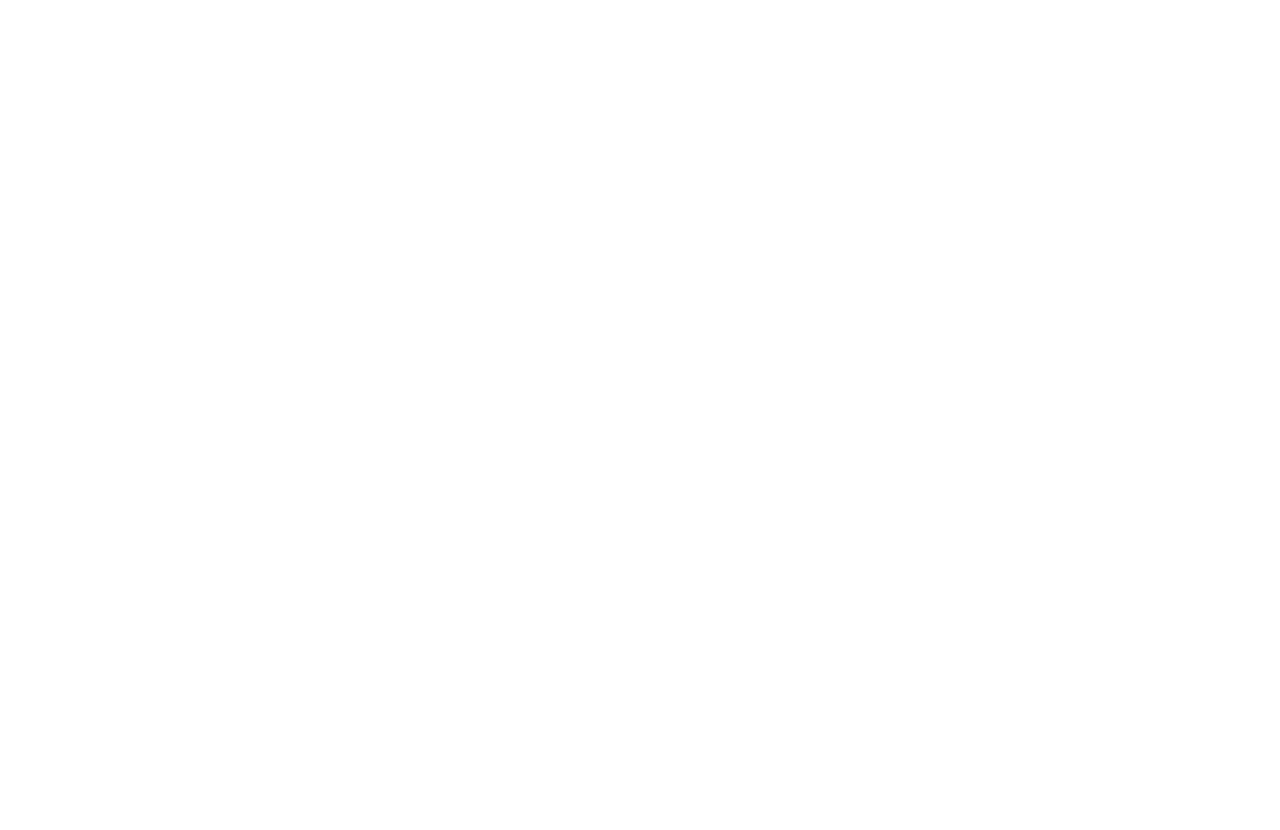
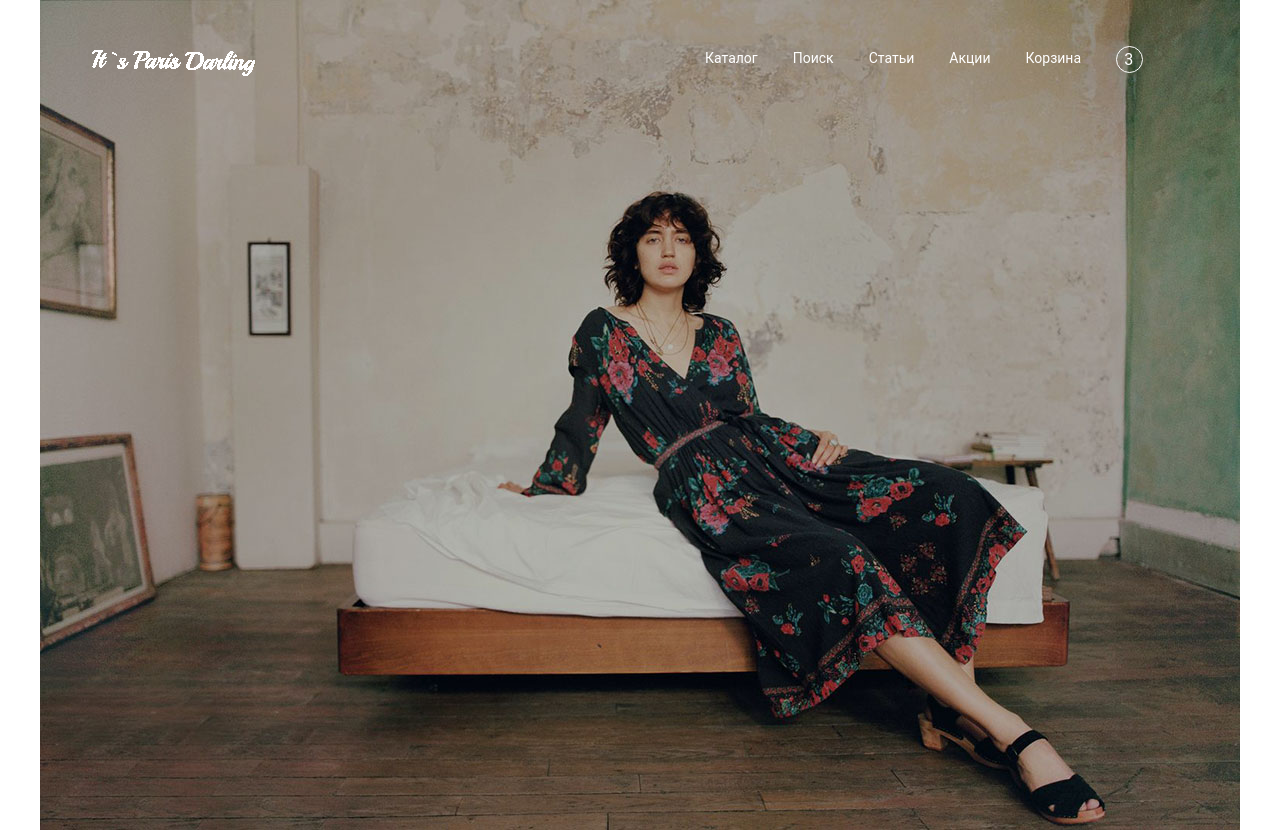
Before and after one commit to KseniaGlazova/Its_Paris_Darling, a plain HTML site: page index.html in a window 1280 px wide. Before the commit the page ends 800 px from the top, so only its background shows below. Drawn offline with Linux system fonts and the light colour scheme.

Commit message:
Header, main menu and logo added

```diff
--- a/Main.css
+++ b/Main.css
@@ -0,0 +1,65 @@
+*{
+    margin: 0;
+    padding: 0;
+}
+body {
+    font-family: Roboto, Verdana, sans-serif;
+
+}
+
+.clear {
+    clear: both;
+}
+.wrapper{
+    width: 1200px;
+    margin: 0 auto;
+}
+.header{
+    background: url(images/photoheader.jpg) no-repeat;
+    height: 830px;
+}
+.logo{
+    margin: 50px;
+    display: inline-block;
+    float: left;
+}
+.menuBasket {
+    margin-left: 400px;
+    margin-top: 50px;
+    display: inline-block;
+}
+.menuHeader{
+    list-style: none;
+    display: inline-block;
+    float: left;
+}
+.menuHeader > li {
+    display: inline-block;
+    float: left;
+    font-size: 14px;
+    margin-right: 35px;
+}
+.menuHeader > li > a {
+    color: #ffffff;
+    text-decoration: none;
+}
+
+.menuHeader > li > a:hover {
+    text-decoration: underline;
+}
+
+.basket {
+    margin-top: -4px;
+    display: inline-block;
+    border: 1px solid white;
+    width: 25px;
+    border-radius: 50%;
+    height: 25px;
+    position: relative;
+}
+.basket > p {
+    color: #ffffff;
+    position: absolute;
+    top: 10%;
+    left: 29%;
+}
--- a/index.html
+++ b/index.html
@@ -3,7 +3,30 @@
 <head>
     <meta charset="UTF-8">
     <title>It s Paris Darling Shop</title>
+    <link rel="stylesheet" href="Main.css">
 </head>
 <body>
+<div class="mainwrap">
+    <div class="wrapper">
+        <header class="header">
+          <span class="logo">
+              <img src="images/Logo.png" alt="Logo">
+          </span>
+            <div class="menuBasket">
+                <ul class="menuHeader">
+                    <li><a href="">Каталог</a></li>
+                    <li><a href="">Поиск</a></li>
+                    <li><a href="">Статьи</a></li>
+                    <li><a href="">Акции</a></li>
+                    <li><a href="">Корзина</a></li>
+                </ul>
+                <span class="basket">
+                    <p>3</p>
+                </span>
+            </div>
+            <br class="clear">
+        </header>
+    </div>
+</div>
 </body>
 </html>
```
Also changed, not shown: images/Logo.png (added), images/photoheader.jpg (added).
